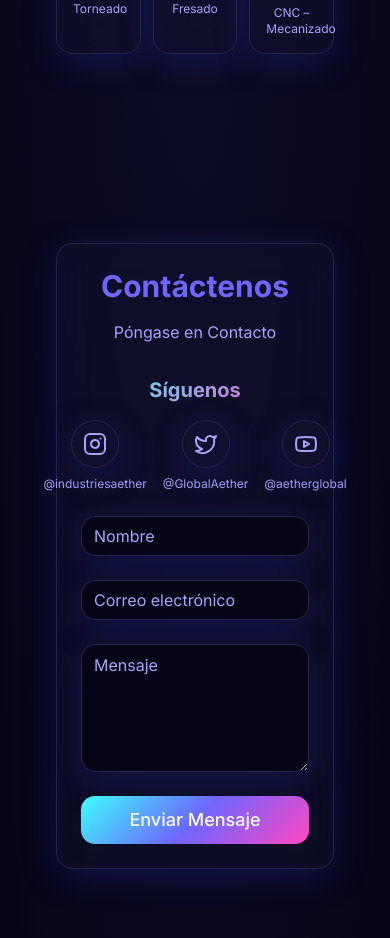
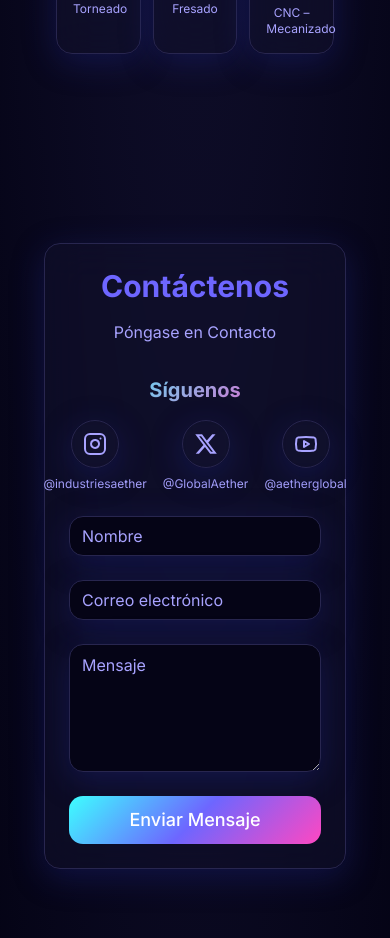
Before and after one commit to Luquetti-CS50/aetherlabs, a React (Vite) app: page / in a window 390 px wide. Shown: the part 4480-5418 px from the top of the page. Built offline with nearby package versions, Linux system fonts and the light colour scheme; the HTML template or start-up script is replaced by a standard one.

Commit message:
Fix contact section layout

```diff
--- a/src/components/sections/Contact.tsx
+++ b/src/components/sections/Contact.tsx
@@ -4,7 +4,7 @@ import { Button } from "@/components/ui/button";
 import { Input } from "@/components/ui/input";
 import { Textarea } from "@/components/ui/textarea";
 import { useToast } from "@/hooks/use-toast";
-import { Instagram, Twitter, Youtube } from "lucide-react";
+import { Instagram, Youtube } from "lucide-react";
 import { useLanguage } from "@/contexts/LanguageContext";
 
 export const Contact = () => {
@@ -39,16 +39,23 @@ export const Contact = () => {
     }, 1000);
   };
 
+  // SVG component for X (Twitter) icon
+  const XIcon = ({ className }: { className?: string }) => (
+    <svg viewBox="0 0 24 24" className={className} fill="currentColor">
+      <path d="M18.244 2.25h3.308l-7.227 8.26 8.502 11.24H16.17l-5.214-6.817L4.99 21.75H1.68l7.73-8.835L1.254 2.25H8.08l4.713 6.231zm-1.161 17.52h1.833L7.084 4.126H5.117z"/>
+    </svg>
+  );
+
   const socialLinks = [
     { icon: Instagram, handle: "@industriesaether", url: "https://www.instagram.com/industriesaether?igsh=MTVma3cxZXUyeWllag==" },
-    { icon: Twitter, handle: "@GlobalAether", url: "https://x.com/GlobalAether?t=GuI0EvXH78mhsUaVJsb_Lg&s=09" },
+    { icon: XIcon, handle: "@GlobalAether", url: "https://x.com/GlobalAether?t=GuI0EvXH78mhsUaVJsb_Lg&s=09" },
     { icon: Youtube, handle: "@aetherglobal", url: "https://youtube.com/@aetherglobal?si=HL8xpgH50EYSqae9" },
   ];
 
   return (
     <section
       id="contact"
-      className="min-h-screen flex items-center justify-center px-6 py-20"
+      className="min-h-screen flex items-center justify-center px-3 md:px-6 py-20"
       style={{ scrollMarginTop: "120px" }}
       aria-labelledby="contact-heading"
     >
```
